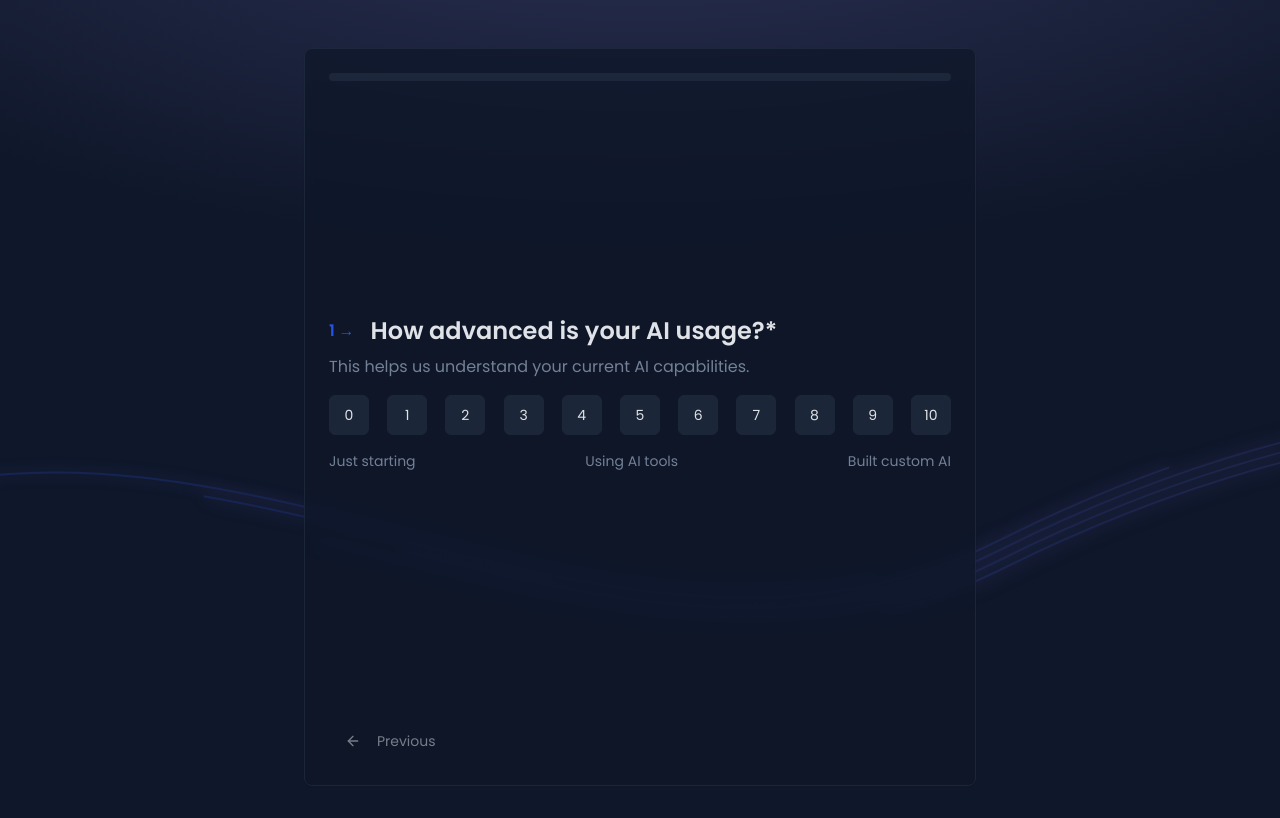
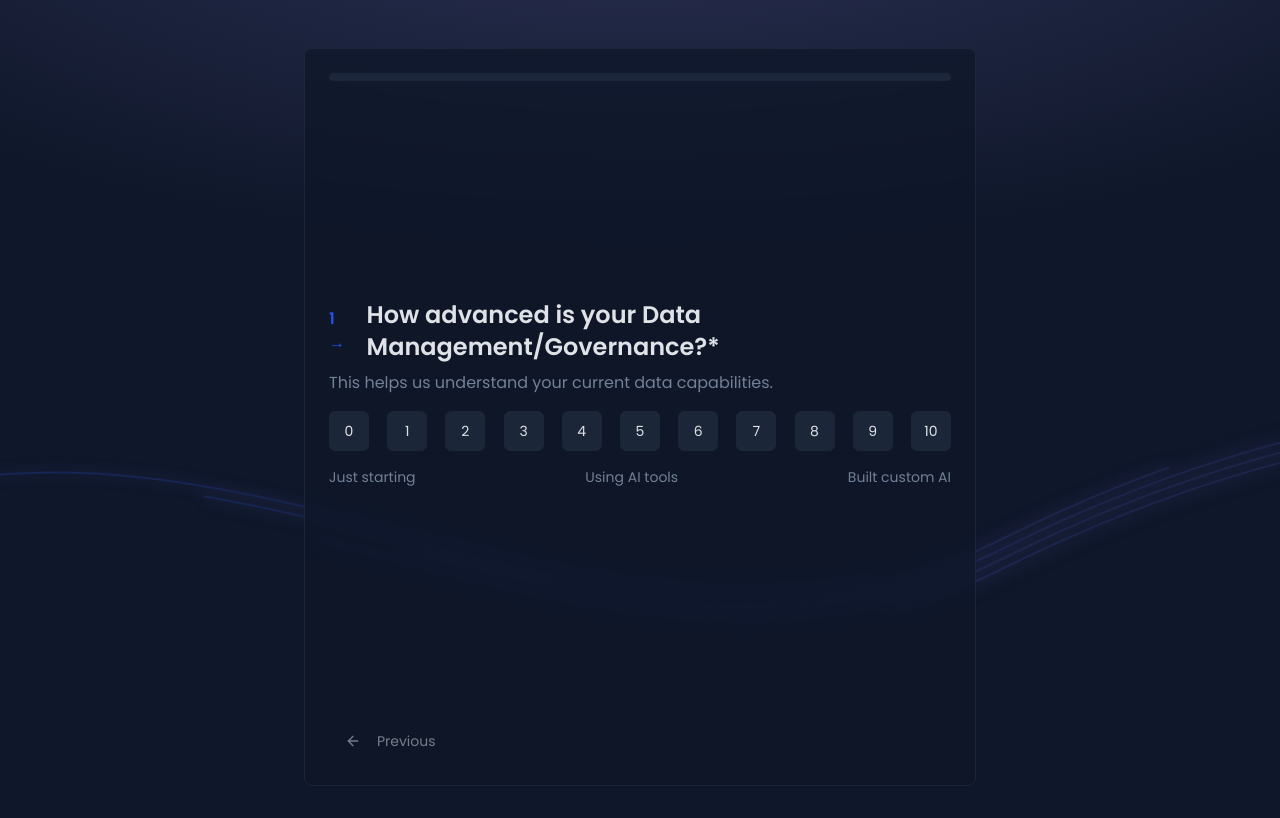
Before and after one commit to tovy-eu/tovy.eu-website, a Next.js app: page /project-request in a window 1280 px wide. Shown: the top 818 px of the page. Built offline with nearby package versions, Linux system fonts and the light colour scheme.

Commit message:
make "How advanced is your AI usage?*" > "How advanced is your Data Mana

```diff
--- a/src/components/landing/project-intake-form.tsx
+++ b/src/components/landing/project-intake-form.tsx
@@ -22,7 +22,7 @@ import { cn } from "@/lib/utils";
 import { Checkbox } from "../ui/checkbox";
 
 const formSteps = [
-  { field: "maturity", label: "How advanced is your AI usage?*", description: "This helps us understand your current AI capabilities." },
+  { field: "maturity", label: "How advanced is your Data Management/Governance?*", description: "This helps us understand your current data capabilities." },
   { field: "companySize", label: "What is your company size?*", description: "This helps us understand the scale of your organization and potential project scope." },
   { field: "engineeringTeam", label: "Do you have an in-house engineering team?*", description: "This helps us know if we'll be partnering with your developers." },
   { field: "projectDetails", label: "Tell us about your project*"},
```
